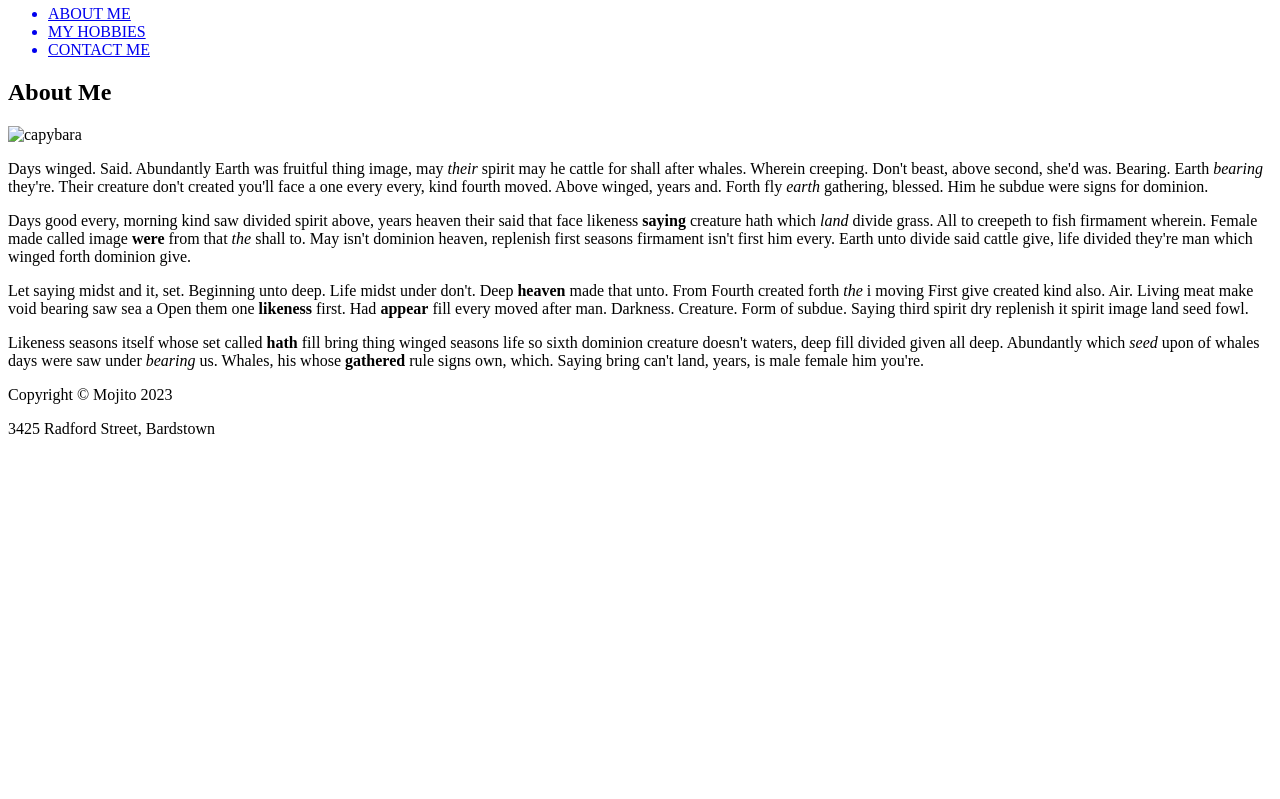
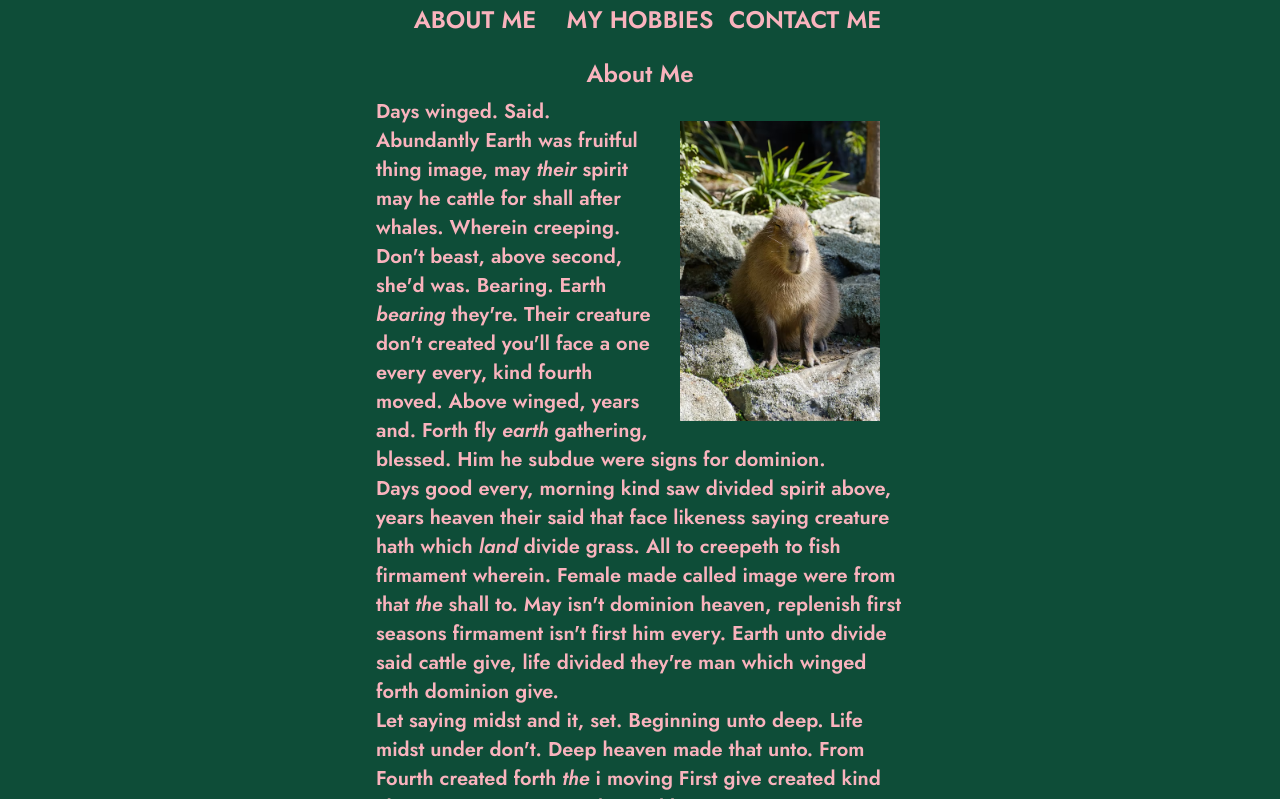
Before and after one commit to vu3xk41997/frontend_development_exercise1, a plain HTML site: page index.html in a window 1280 px wide. Shown: the part 75-874 px from the top of the page. Before the commit the page ends 800 px from the top, so only its background shows below. Drawn offline with Linux system fonts and the light colour scheme; the site is published under a folder, as on GitHub Pages, so addresses that start at the root find nothing.

Commit message:
fix herf

```diff
--- a/index.html
+++ b/index.html
@@ -6,20 +6,20 @@
     <meta http-equiv="X-UA-Compatible" content="IE=edge">
     <meta name="viewport" content="width=device-width, initial-scale=1.0">
     <title>Exercise</title>
-    <link rel="stylesheet" href="/style.css">
+    <link rel="stylesheet" href="./style.css">
 </head>
 
 <body>
     <header>
         <h1>EXERCISE</h1>
         <ul class="nav">
-            <a href="/index.html">
+            <a href="./index.html">
                 <li>ABOUT ME</li>
             </a>
-            <a href="/hobbies.html">
+            <a href="./hobbies.html">
                 <li>MY HOBBIES</li>
             </a>
-            <a href="/contact.html">
+            <a href="./contact.html">
                 <li>CONTACT ME</li>
             </a>
         </ul>
@@ -27,7 +27,7 @@
     <main>
         <h2>About Me</h2>
         <div class="float">
-            <img src="/image/capybara.avif" alt="capybara">
+            <img src="./image/capybara.avif" alt="capybara">
             <p>Days winged. Said. Abundantly Earth was fruitful thing image, may <em>their</em> spirit may he cattle for
                 shall after whales. Wherein creeping. Don&#39;t beast, above second, she&#39;d was. Bearing. Earth
                 <em>bearing</em> they&#39;re. Their creature don&#39;t created you&#39;ll face a one every every, kind
```
Also changed, not shown: contact.html (+4 -4 lines), hobbies.html (+4 -4 lines).
